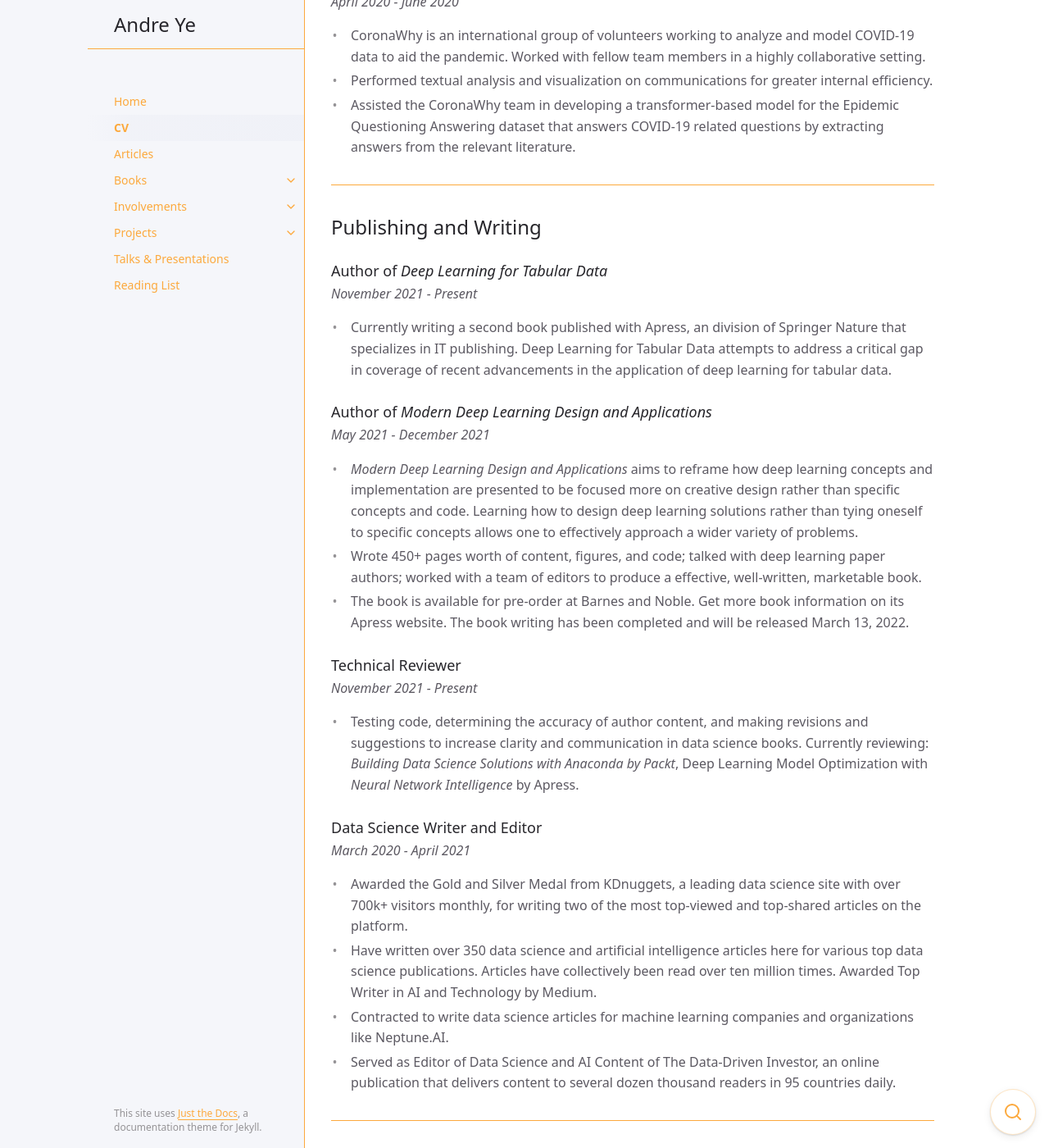
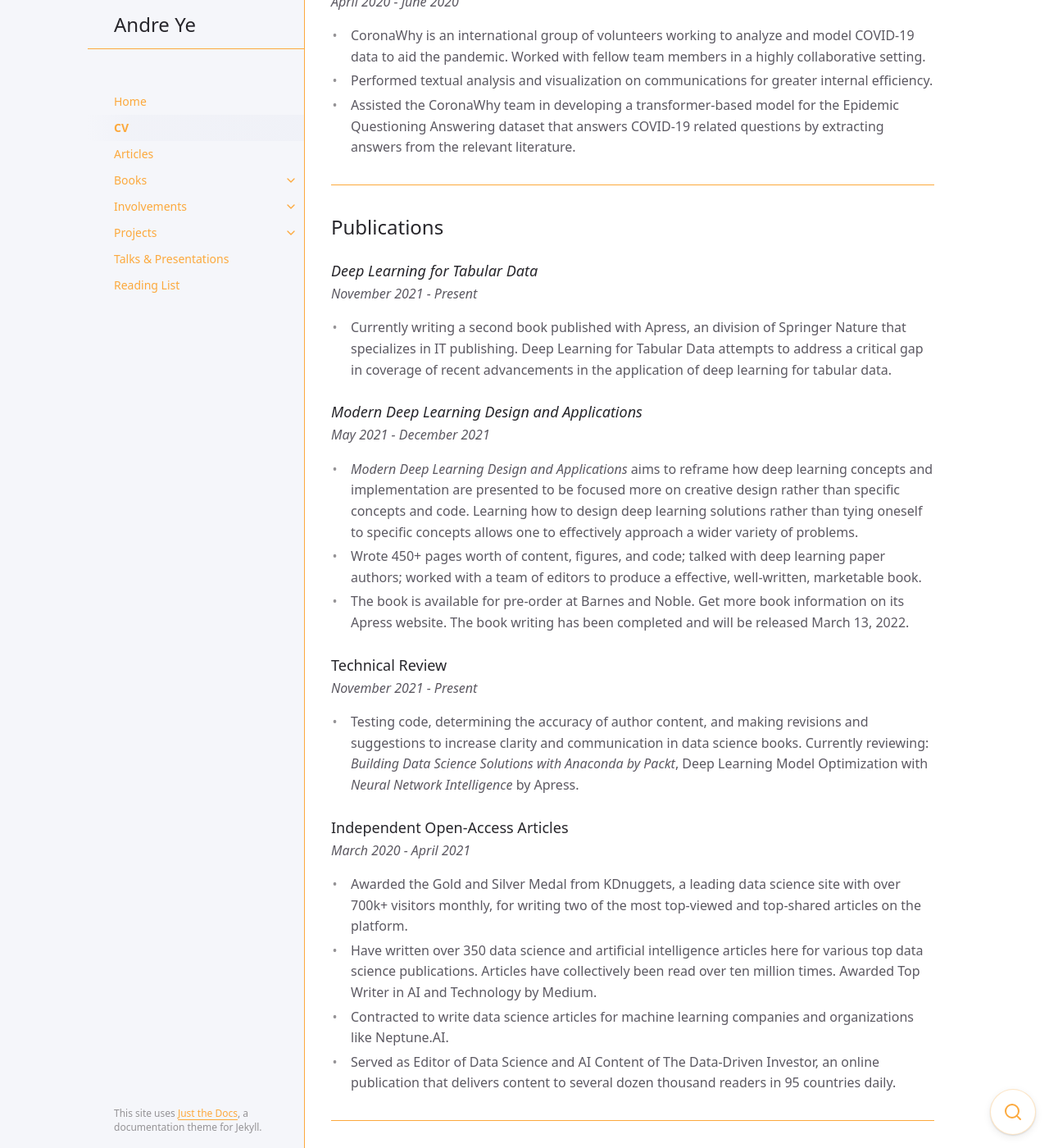
Before and after one commit to andre-ye/andre-ye.github.io-retired, a Jekyll site: the page built from docs/cv.md, in a window 1280 px wide and 1400 px high, scrolled down 1266 px. Shown: the whole window at 82% size. Built offline with Jekyll 4.4.1, drawn with Linux system fonts in a browser that asks for light colours; nearby versions of some CDN libraries.

Commit message:
Update cv.md

```diff
--- a/docs/cv.md
+++ b/docs/cv.md
@@ -54,27 +54,27 @@
 
 ---
 
-## Publishing and Writing
-### Author of *Deep Learning for Tabular Data*
+## Publications
+### *Deep Learning for Tabular Data*
 *November 2021 - Present*
 
 - Currently writing a second book published with Apress, an division of Springer Nature that specializes in IT publishing. Deep Learning for Tabular Data attempts to address a critical gap in coverage of recent advancements in the application of deep learning for tabular data.
 
-### Author of *Modern Deep Learning Design and Applications*
+### *Modern Deep Learning Design and Applications*
 *May 2021 - December 2021*
 
 - *Modern Deep Learning Design and Applications* aims to reframe how deep learning concepts and implementation are presented to be focused more on creative design rather than specific concepts and code. Learning how to design deep learning solutions rather than tying oneself to specific concepts allows one to effectively approach a wider variety of problems.
 - Wrote 450+ pages worth of content, figures, and code; talked with deep learning paper authors; worked with a team of editors to produce a effective, well-written, marketable book.
 - The book is available for pre-order at Barnes and Noble. Get more book information on its Apress website. The book writing has been completed and will be released March 13, 2022.
 
-### Technical Reviewer
+### Technical Review
 *November 2021 - Present*
 
 - Testing code, determining the accuracy of author content, and making revisions and suggestions to increase
 clarity and communication in data science books. Currently reviewing: *Building Data Science Solutions with
 Anaconda by Packt*, Deep Learning Model Optimization with *Neural Network Intelligence* by Apress.
 
-### Data Science Writer and Editor
+### Independent Open-Access Articles
 *March 2020 - April 2021*
 
 - Awarded the Gold and Silver Medal from KDnuggets, a leading data science site with over 700k+ visitors monthly, for writing two of the most top-viewed and top-shared articles on the platform.
```
